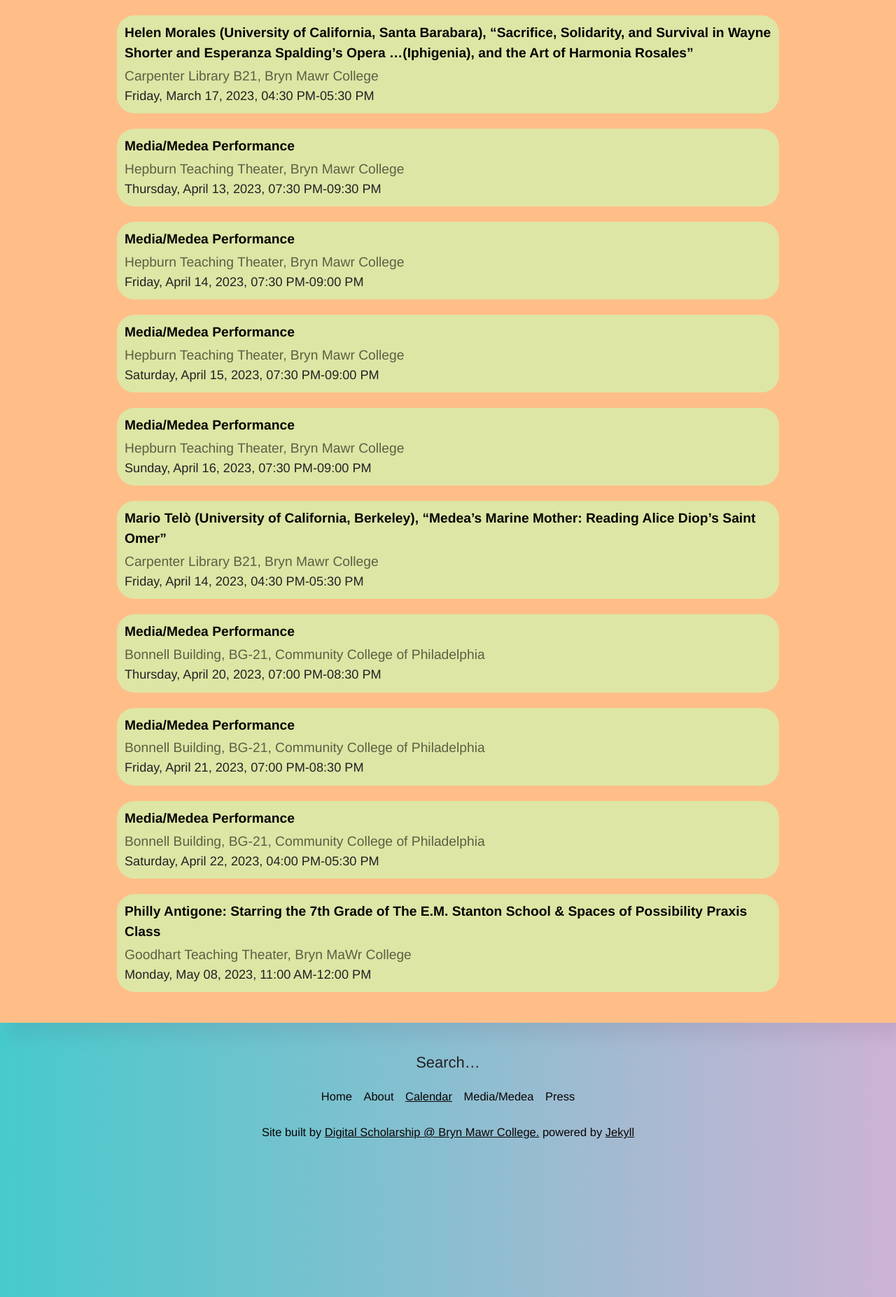
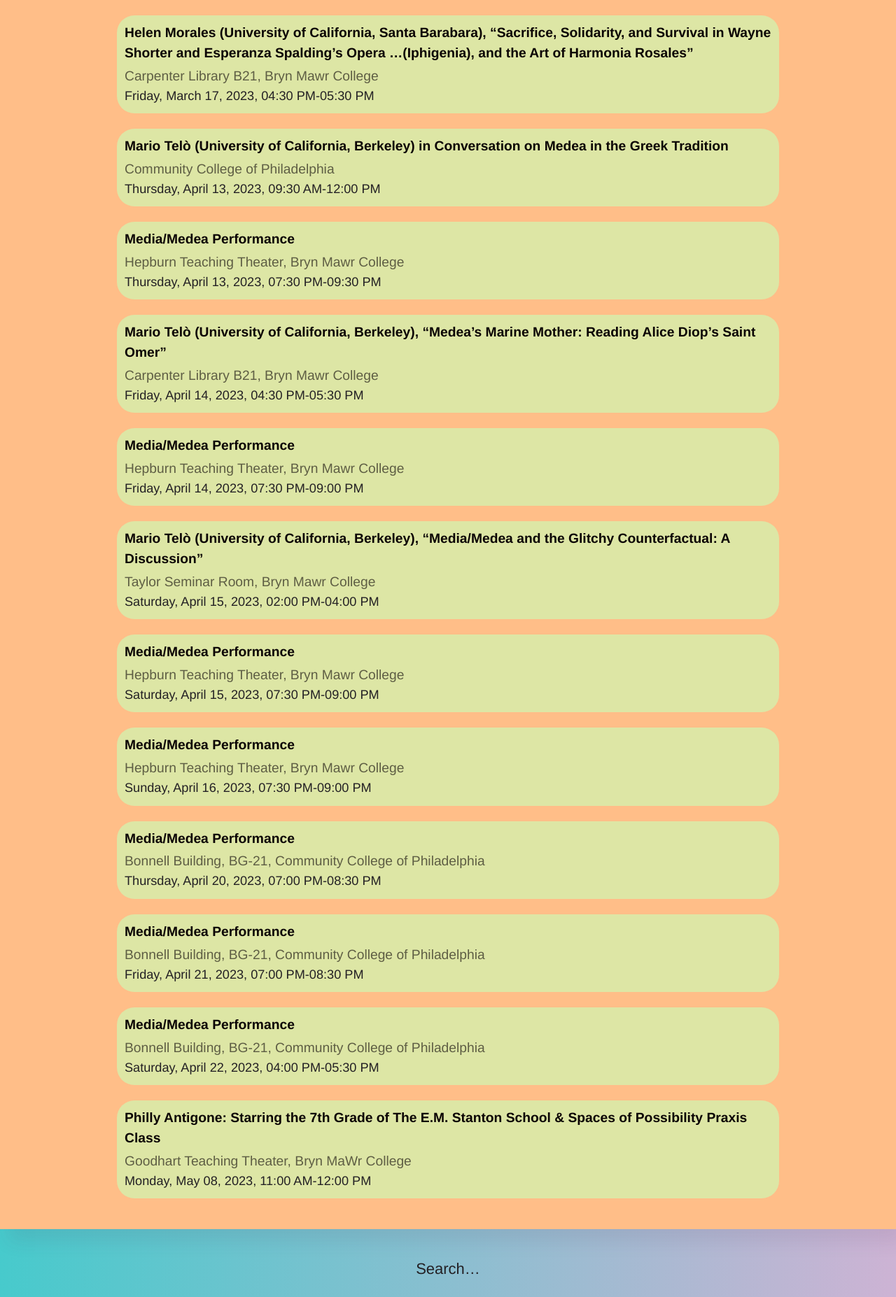
Before and after one commit to digbmc/media-medea, a Jekyll site: the page built from calendar.md, in a window 1280 px wide. Shown: the part 1252-3106 px from the top of the page at 70% size. Built offline with Jekyll 4.4.1, drawn with Linux system fonts in a browser that asks for light colours.

Commit message:
add events, adjust order for list view on website

```diff
--- a/_data/events.json
+++ b/_data/events.json
@@ -36,16 +36,34 @@
     "end": "2023-03-17T17:30:00"
     },
     {
+    "title": "Mario Telò (University of California, Berkeley) in Conversation on Medea in the Greek Tradition",
+    "description": "Community College of Philadelphia",
+    "start": "2023-04-13T09:30:00",
+    "end": "2023-04-13T12:00:00"
+    },
+    {
     "title": "Media/Medea Performance",
     "description": "Hepburn Teaching Theater, Bryn Mawr College",
     "start": "2023-04-13T19:30:00",
     "end": "2023-04-13T21:30:00"
     },
     {
+    "title": "Mario Telò (University of California, Berkeley), “Medea’s Marine Mother: Reading Alice Diop’s Saint Omer”",
+    "description": "Carpenter Library B21, Bryn Mawr College",
+    "start": "2023-04-14T16:30:00",
+    "end": "2023-04-14T17:30:00"
+    },
+    {
     "title": "Media/Medea Performance",
     "description": "Hepburn Teaching Theater, Bryn Mawr College",
     "start": "2023-04-14T19:30:00",
     "end": "2023-04-14T21:00:00"
+    },
+    {
+    "title": "Mario Telò (University of California, Berkeley), “Media/Medea and the Glitchy Counterfactual: A Discussion”",
+    "description": "Taylor Seminar Room, Bryn Mawr College",
+    "start": "2023-04-15T14:00:00",
+    "end": "2023-04-15T16:00:00"
     },
     {
     "title": "Media/Medea Performance",
@@ -58,13 +76,6 @@
     "description": "Hepburn Teaching Theater, Bryn Mawr College",
     "start": "2023-04-16T19:30:00",
     "end": "2023-04-16T21:00:00"
-    },
-    {
-    "title":
-        "Mario Telò (University of California, Berkeley), “Medea’s Marine Mother: Reading Alice Diop’s Saint Omer”",
-    "description": "Carpenter Library B21, Bryn Mawr College",
-    "start": "2023-04-14T16:30:00",
-    "end": "2023-04-14T17:30:00"
     },
     {
     "title": "Media/Medea Performance",
```
